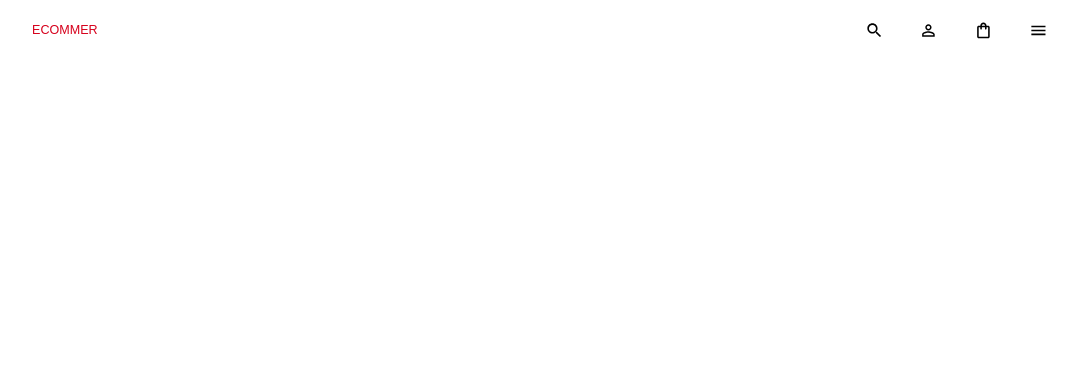
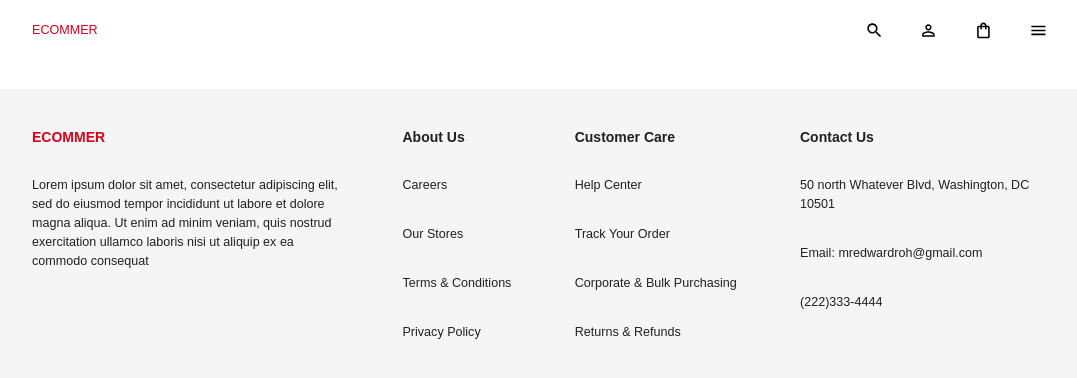
Before and after one commit to hasanmd91/ecommer, a React (Create React App) app in the folder client/: page /checkout/success in a window 1280 px wide. Shown: the top 378 px of the page, without its empty margins (96-1173 px from the left). Built offline with nearby package versions, Linux system fonts and the light colour scheme.

Commit message:
build footer

```diff
--- a/client/src/scenes/global/Footer.jsx
+++ b/client/src/scenes/global/Footer.jsx
@@ -1,9 +1,74 @@
-import React from 'react'
+import { useTheme } from '@emotion/react';
+import { Box, Typography } from '@mui/material';
+import { shades } from '../../theme';
 
 const Footer = () => {
+  const {
+    palette: { neutral },
+  } = useTheme();
   return (
-    <div>Footer</div>
-  )
-}
+    <Box marginTop="70px" padding="40px 0" backgroundColor={neutral.light}>
+      <Box
+        width="80%"
+        margin="auto"
+        display="flex"
+        justifyContent="space-between"
+        flexWrap="wrap"
+        rowGap="30px"
+        columnGap="clamp(20px, 30px, 40px)"
+      >
+        <Box width="clamp(20%, 30%, 40%)">
+          <Typography
+            variant="h4"
+            fontWeight="bold"
+            mb="30px"
+            color={shades.secondary[500]}
+          >
+            ECOMMER
+          </Typography>
+          <div>
+            Lorem ipsum dolor sit amet, consectetur adipiscing elit, sed do
+            eiusmod tempor incididunt ut labore et dolore magna aliqua. Ut enim
+            ad minim veniam, quis nostrud exercitation ullamco laboris nisi ut
+            aliquip ex ea commodo consequat
+          </div>
+        </Box>
 
-export default Footer
+        <Box>
+          <Typography variant="h4" fontWeight="bold" mb="30px">
+            About Us
+          </Typography>
+          <Typography mb="30px">Careers</Typography>
+          <Typography mb="30px">Our Stores</Typography>
+          <Typography mb="30px">Terms & Conditions</Typography>
+          <Typography mb="30px">Privacy Policy</Typography>
+        </Box>
+
+        <Box>
+          <Typography variant="h4" fontWeight="bold" mb="30px">
+            Customer Care
+          </Typography>
+          <Typography mb="30px">Help Center</Typography>
+          <Typography mb="30px">Track Your Order</Typography>
+          <Typography mb="30px">Corporate & Bulk Purchasing</Typography>
+          <Typography mb="30px">Returns & Refunds</Typography>
+        </Box>
+
+        <Box width="clamp(20%, 25%, 30%)">
+          <Typography variant="h4" fontWeight="bold" mb="30px">
+            Contact Us
+          </Typography>
+          <Typography mb="30px">
+            50 north Whatever Blvd, Washington, DC 10501
+          </Typography>
+          <Typography mb="30px" sx={{ wordWrap: 'break-word' }}>
+            Email: mredwardroh@gmail.com
+          </Typography>
+          <Typography mb="30px">(222)333-4444</Typography>
+        </Box>
+      </Box>
+    </Box>
+  );
+};
+
+export default Footer;
```
